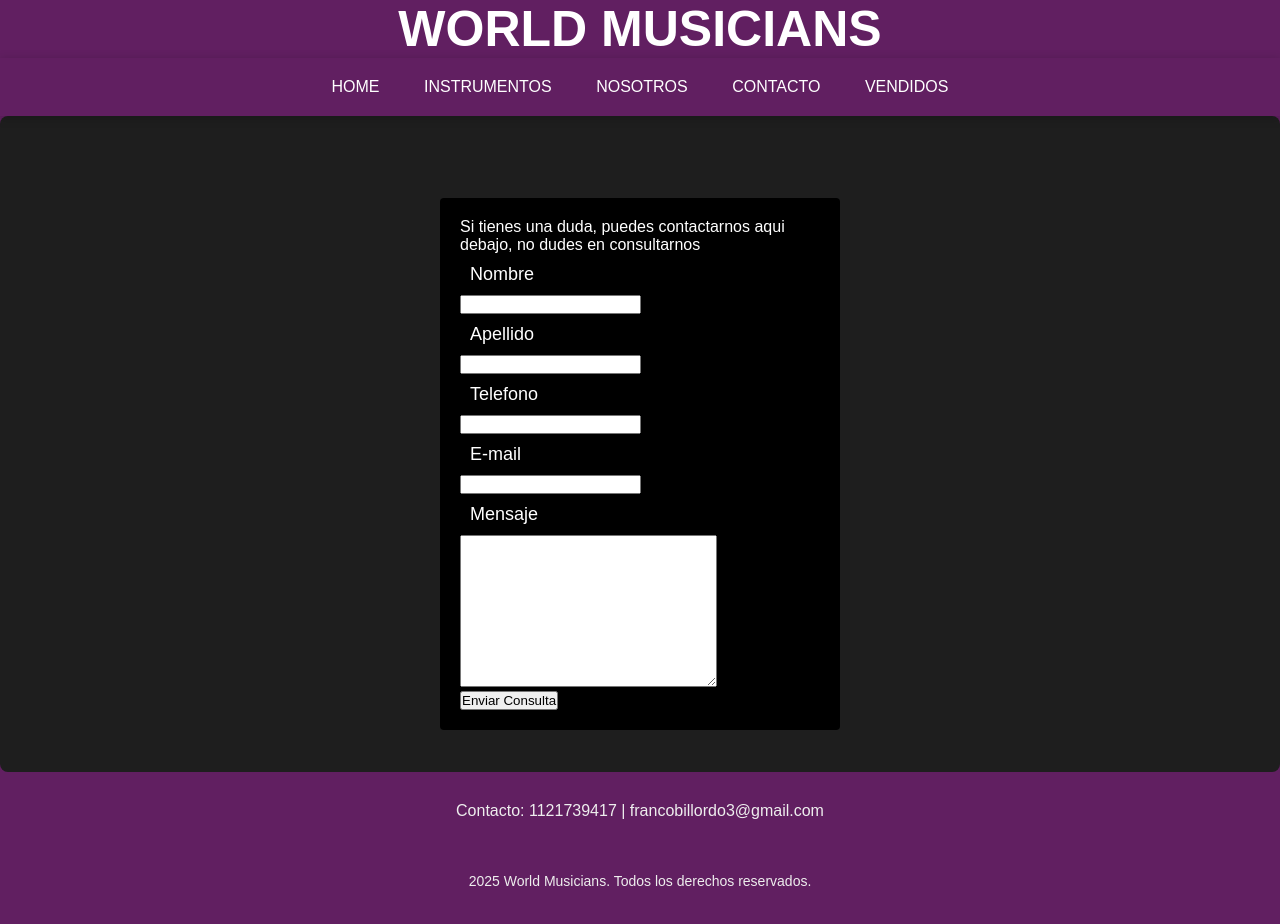
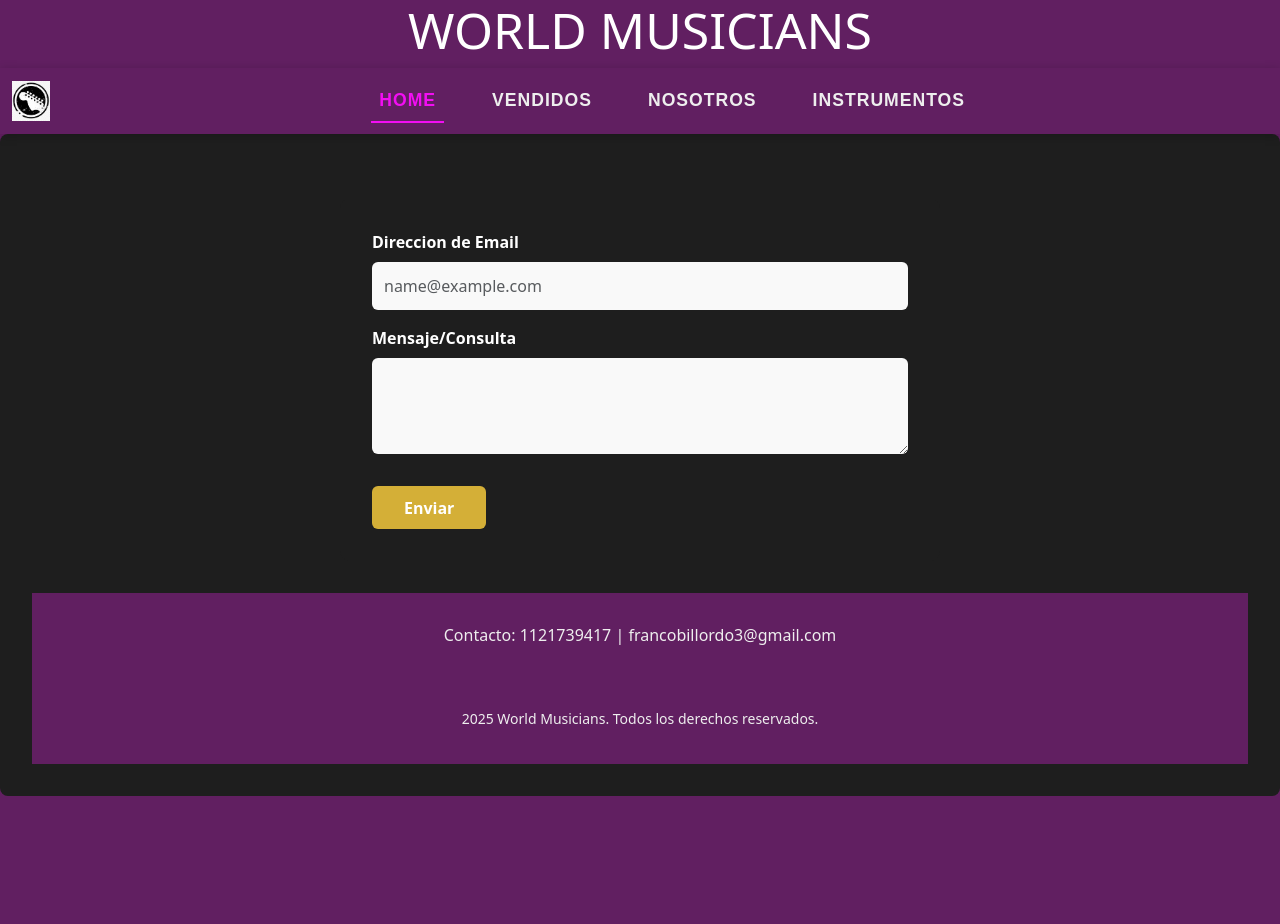
Before and after one commit to FrancoBillordo01/Comision87930, a website: page vistas/contacto.html in a window 1280 px wide. After the commit the page ends 800 px from the top, so only its background shows below. Drawn offline with nearby package versions, Linux system fonts and the light colour scheme.

Commit message:
entrega final

```diff
--- a/package.json
+++ b/package.json
@@ -3,7 +3,9 @@
   "version": "1.0.0",
   "main": "index.js",
   "scripts": {
-    "test": "echo \"Error: no test specified\" && exit 1"
+    "test": "echo \"Error: no test specified\" && exit 1",
+
+   "sass": "sass scss/styles.scss css/styles.css --watch"
   },
   "author": "",
   "license": "ISC",
--- /dev/null
+++ b/scss/components/_carousel.scss
@@ -0,0 +1,7 @@
+.carousel {
+  .carousel-img {
+    height: 700px;
+    object-fit: cover;
+    object-position: center center;
+  }
+}
--- /dev/null
+++ b/scss/components/_form.scss
@@ -0,0 +1,34 @@
+.formulario-contacto {
+  max-width: 600px;
+  margin: 2rem auto;
+  padding: 2rem;
+  background-color: #1e1e1e;
+  border-radius: 10px;
+  color: white;
+
+  .form-label {
+    font-weight: bold;
+    color: white;
+  }
+
+  .form-control {
+    background-color: #f9f9f9;
+    border-radius: 6px;
+    padding: 0.75rem;
+    border: none;
+  }
+
+  .btn {
+    background-color: #d4af37;
+    color: white;
+    font-weight: bold;
+    padding: 0.6rem 2rem;
+    border: none;
+    border-radius: 6px;
+    margin-top: 1rem;
+
+    &:hover {
+      background-color: #b8942e;
+    }
+  }
+}
--- /dev/null
+++ b/scss/components/_navbar.scss
@@ -0,0 +1,39 @@
+.custom-navbar {
+  background-color: rgb(97, 31, 97);
+
+  .navbar-nav {
+    display: flex;
+    justify-content: center;
+    width: 100%;
+
+    .nav-link {
+      font-family: 'Poppins', sans-serif;
+      color: #eee;
+      font-size: 1.1rem;
+      font-weight: 600;
+      letter-spacing: 1px;
+      text-transform: uppercase;
+      transition: color 0.3s ease;
+
+      &:hover {
+        color: #d4af37;
+      }
+
+      &.active {
+        color: #f30ef3;
+        border-bottom: 2px solid #f30ef3;
+      }
+
+      &.disabled {
+        opacity: 0.5;
+        cursor: not-allowed;
+      }
+    }
+  }
+}
+
+.logo-navbar {
+  height: 40px;
+  width: auto;
+  margin-right: 10px;
+}
--- /dev/null
+++ b/scss/pages/_home.scss
@@ -0,0 +1,15 @@
+.productos_contenedor {
+  @media screen and (max-width: 768px) {
+    grid-template-columns: 1fr;
+    gap: 1rem;
+  }
+}
+
+.producto {
+  margin: 1rem auto;
+
+  img {
+    width: 90%;
+    height: auto;
+  }
+}
--- a/scss/styles.scss
+++ b/scss/styles.scss
@@ -1,3 +1,14 @@
+@use "base/reset";
+
+@use "components/navbar";
+@use "components/form";
+@use "components/carousel";
+
+@use "pages/home";
+@use "pages/contact";
+
+
+
 // colores que usare en la pagina
 $color-violeta: rgb(97, 31, 97);
 $color-claro: rgb(243, 14, 243);
@@ -5,6 +16,7 @@ $color-texto: white;
 $color-footer-texto: #eee;
 $color-hover: #d4af37;
 $fuente-principal: 'Poppins', sans-serif;
+
 
 
 * {
@@ -40,11 +52,7 @@ nav {
   top: 0;
   z-index: 100;
   box-shadow: 0 2px 10px rgba(0, 0, 0, 0.2);
-  display: flex;
-  flex-direction: row;
-  justify-content: center;
-  justify-items: center;
-  padding: 20px 0;
+
   background-color: $color-violeta;
 
   ul {
@@ -191,6 +199,13 @@ form {
   color: $color-texto;
 }
 
+
+
+
+
+
+
+
 // Media Query
 @media screen and (max-width: 768px) {
   .productos_contenedor {
--- a/vistas/contacto.html
+++ b/vistas/contacto.html
@@ -6,6 +6,8 @@
     <title>WORLD MUSICIANS</title>
     <link rel="icon" type="image/png" href="../favicon-16x16.png">
     <link rel="stylesheet" href="../css/styles.css">
+    <link href="https://cdn.jsdelivr.net/npm/bootstrap@5.3.0/dist/css/bootstrap.min.css" rel="stylesheet">
+
 </head>
 <body>
 
@@ -13,46 +15,55 @@
         <h1>WORLD MUSICIANS</h1>
     </header>
 
-        <nav>
-            <ul>
-                <li><a href="../index.html">HOME</a></li>
-                <li> <a href="instrumentos.html">INSTRUMENTOS</a> </li>
-                <li> <a href="nosotros.html">NOSOTROS</a> </li>
-                <li> <a href="contacto.html">CONTACTO</a> </li>
-                <li> <a href="vendidos.html">VENDIDOS</a></li>
-            </ul>
-        </nav>
+<nav class="navbar navbar-expand-lg custom-navbar">
+  <div class="container-fluid">
+    <a class="navbar-brand" href="#">
+        <img src="../assets/logo.png" alt="Logo" class="logo-navbar">
+    </a>
 
+    <button class="navbar-toggler" type="button" data-bs-toggle="collapse" data-bs-target="#navbarNav" aria-controls="navbarNav" aria-expanded="false" aria-label="Toggle navigation">
+      <span class="navbar-toggler-icon"></span>
+    </button>
+    <div class="collapse navbar-collapse" id="navbarNav">
+      <ul class="navbar-nav">
+        <li class="nav-item">
+          <a class="nav-link active" aria-current="page" href="../index.html">HOME</a>
+        </li>
+        <li class="nav-item">
+          <a class="nav-link" href="vendidos.html">VENDIDOS</a>
+        </li>
+        <li class="nav-item">
+          <a class="nav-link" href="nosotros.html">NOSOTROS</a>
+        </li>
+        <li class="nav-item">
+          <a class="nav-link" href="instrumentos.html">INSTRUMENTOS</a>
+        </li>
+      </ul>
+    </div>
+  </div>
+</nav>
 
     <section>
 
-        <form action="">
-         <p>Si tienes una duda, puedes contactarnos aqui debajo, no dudes en consultarnos</p>
-            <div>
-            <label class="controls" for="Nombre">Nombre</label>
-            <input type="text" id="Nombre" >
-            </div>
-            <div>
-            <label class="controls" for="Apellido">Apellido</label>
-            <input type="text" id="Apellido" >
-            </div>
-            <div>
-            <label class="controls" for="Telefono">Telefono</label>
-            <input type="text" id="Telefono">
-            </div>
-            <div>
-            <label class="controls" for="E-mail">E-mail</label>
-            <input type="text" id="E-mail" >
-            </div>
-            <div>
-            <label class="controls" for="Mensaje">Mensaje</label>
-            <textarea name="Mensaje" id="Mensaje" cols="30" rows="10"></textarea>
-            </div>
-            <div>
-            <button>Enviar Consulta</button>
-            </div>
-        </form>
-    </section>
+<div class="formulario-contacto">
+  <div class="mb-3">
+    <label for="exampleFormControlInput1" class="form-label">Direccion de Email</label>
+    <input type="email" class="form-control" id="exampleFormControlInput1" placeholder="name@example.com">
+  </div>
+
+  <div class="mb-3">
+    <label for="exampleFormControlTextarea1" class="form-label">Mensaje/Consulta</label>
+    <textarea class="form-control" id="exampleFormControlTextarea1" rows="3"></textarea>
+  </div>
+
+  <button class="btn btn-primary">Enviar</button>
+</div>
+
+
+
+
+
+
 
 <footer class="footer">
     <div class="footer-contacto">
@@ -72,6 +83,7 @@
 
 
 
+<script src="https://cdn.jsdelivr.net/npm/bootstrap@5.3.6/dist/js/bootstrap.bundle.min.js" integrity="sha384-j1CDi7MgGQ12Z7Qab0qlWQ/Qqz24Gc6BM0thvEMVjHnfYGF0rmFCozFSxQBxwHKO" crossorigin="anonymous"></script>
 
 </body>
 </html>
```
Also changed, not shown: index.html (+29 -19 lines), vistas/instrumentos.html (+32 -11 lines), vistas/nosotros.html (+34 -8 lines), vistas/vendidos.html (+29 -9 lines), assets/logo.png (added), assets/paulmc.jpg, css/styles.css, scss/base/_reset.css (added), scss/base/_typography.scss (added), scss/pages/_contact.scss (added), 1 other file.
